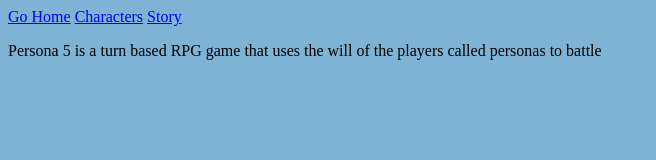
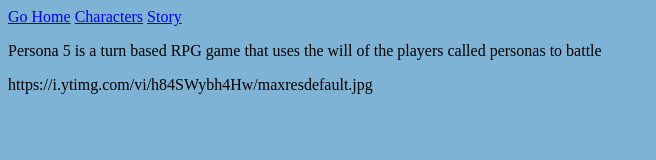
Before and after one commit to ryandyn/Fan-Site, a plain HTML site: page GamePlay.html in a window 1280 px wide. Shown: the whole page, without its empty margins (0-656 px from the left). Drawn offline with Linux system fonts and the light colour scheme.

Commit message:
Update GamePlay.html

```diff
--- a/GamePlay.html
+++ b/GamePlay.html
@@ -14,6 +14,6 @@
 
       <p> Persona 5 is a turn based RPG game that uses the will of the players called personas to battle</p>
 
-
+    https://i.ytimg.com/vi/h84SWybh4Hw/maxresdefault.jpg
     </body>
 </html>
```
